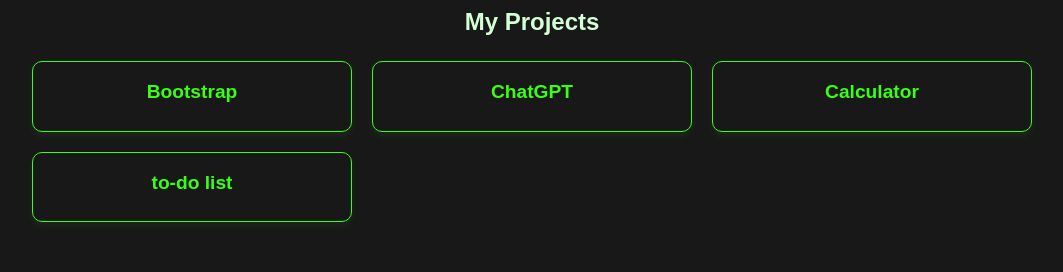
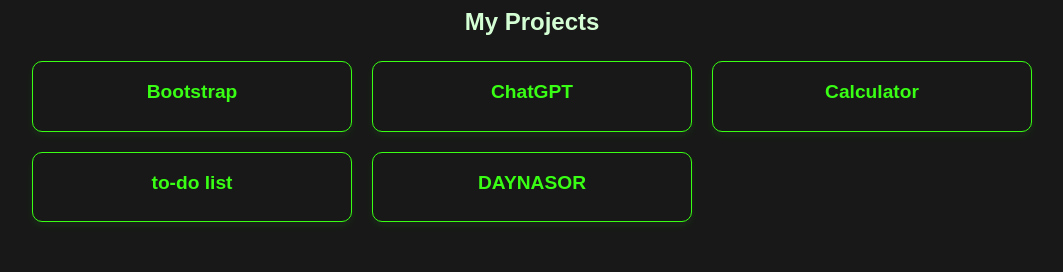
Before and after one commit to johnwynneperez-source/john-wick-website, a plain HTML site: page index.html in a window 1280 px wide. Shown: the part 2437-2709 px from the top of the page, without its empty margins (108-1171 px from the left). Drawn offline with Linux system fonts and the light colour scheme; a script that the page names is missing.

Commit message:
Update index.html

```diff
--- a/index.html
+++ b/index.html
@@ -167,6 +167,13 @@
           <h3> to-do list </h3>
         </div>
       </a>
+
+
+   <a href="https://johnwynneperez-source.github.io/dinosaur1/" class="project-card">
+        <div class="project-info">
+          <h3> DAYNASOR </h3>
+        </div>
+      </a>
     </div>
   </div>
 </section>
```
